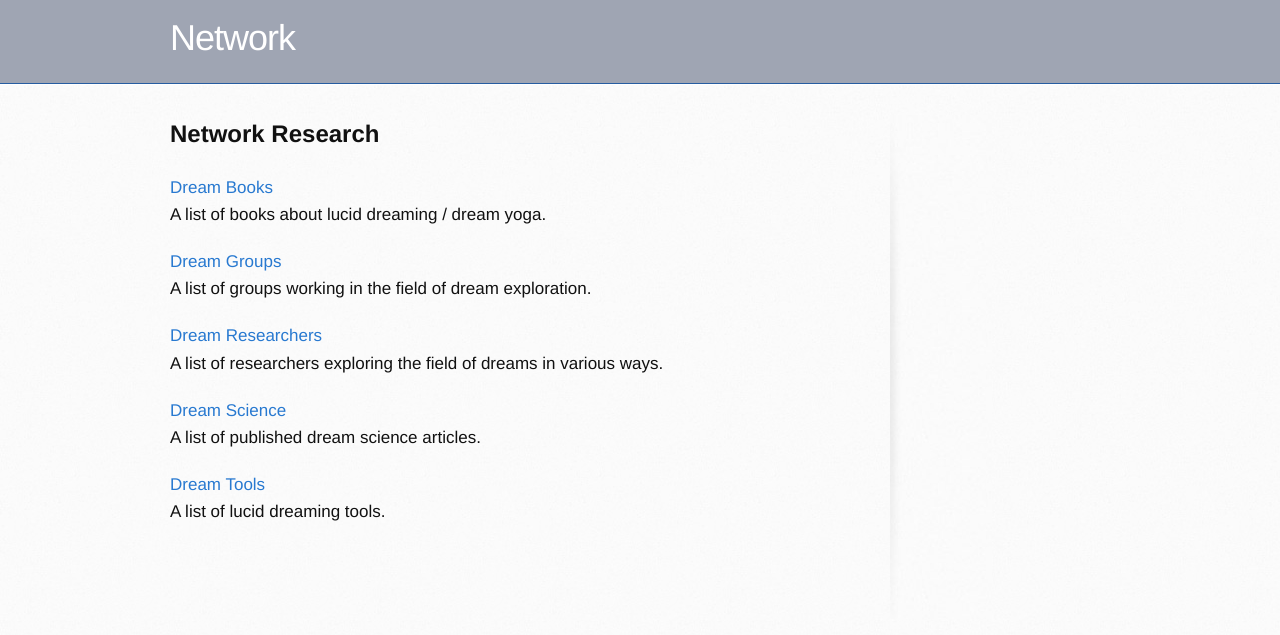
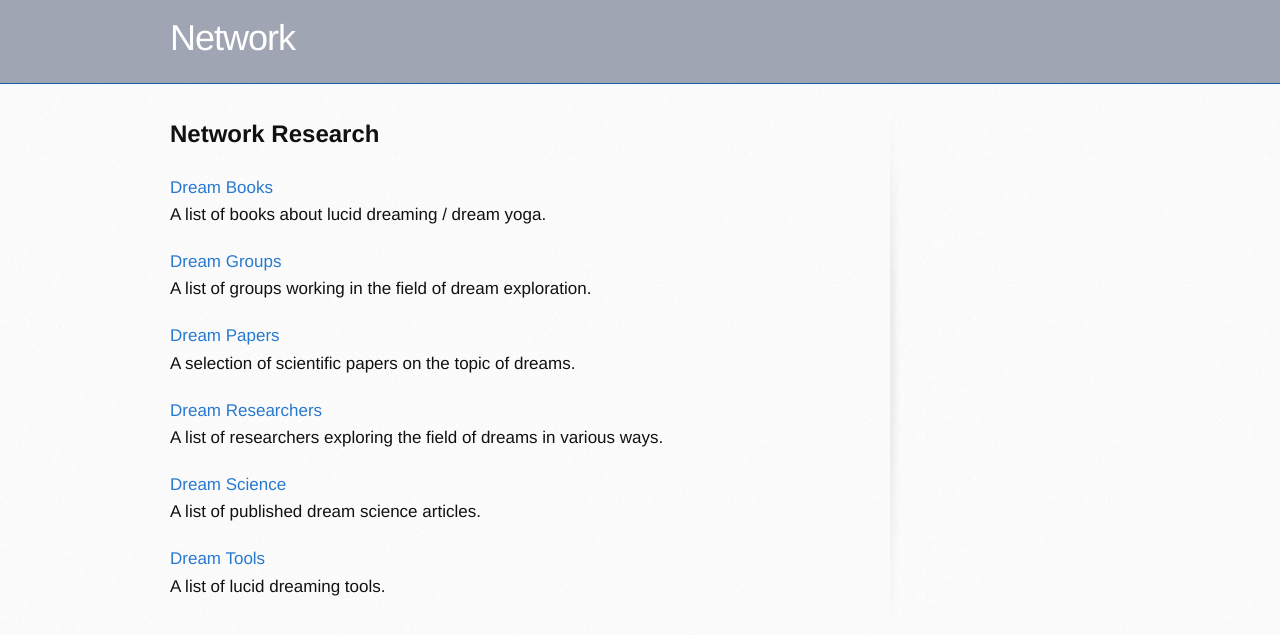
Before and after one commit to networkf/network.github.io, a Jekyll site: the page built from research.md, in a window 1280 px wide. Shown: the top 635 px of the page. Built offline with Jekyll 4.4.1, drawn with Linux system fonts in a browser that asks for light colours; some web fonts are replaced; our own code applies the rules of GitHub Pages for plain Markdown files; the repository's description, which GitHub fills in, is left out.

Commit message:
Update research.md

```diff
--- a/research.md
+++ b/research.md
@@ -15,6 +15,10 @@ A list of books about lucid dreaming / dream yoga.
 <br>
 A list of groups working in the field of dream exploration.
 
+[Dream Papers](https://www.zotero.org/linkdaniel/collections/4SDA6EXF)
+<br>
+A selection of scientific papers on the topic of dreams.
+
 <a href="https://research.network.foundation/dreamresearchers">Dream Researchers</a>
 <br>
 A list of researchers exploring the field of dreams in various ways.
```
